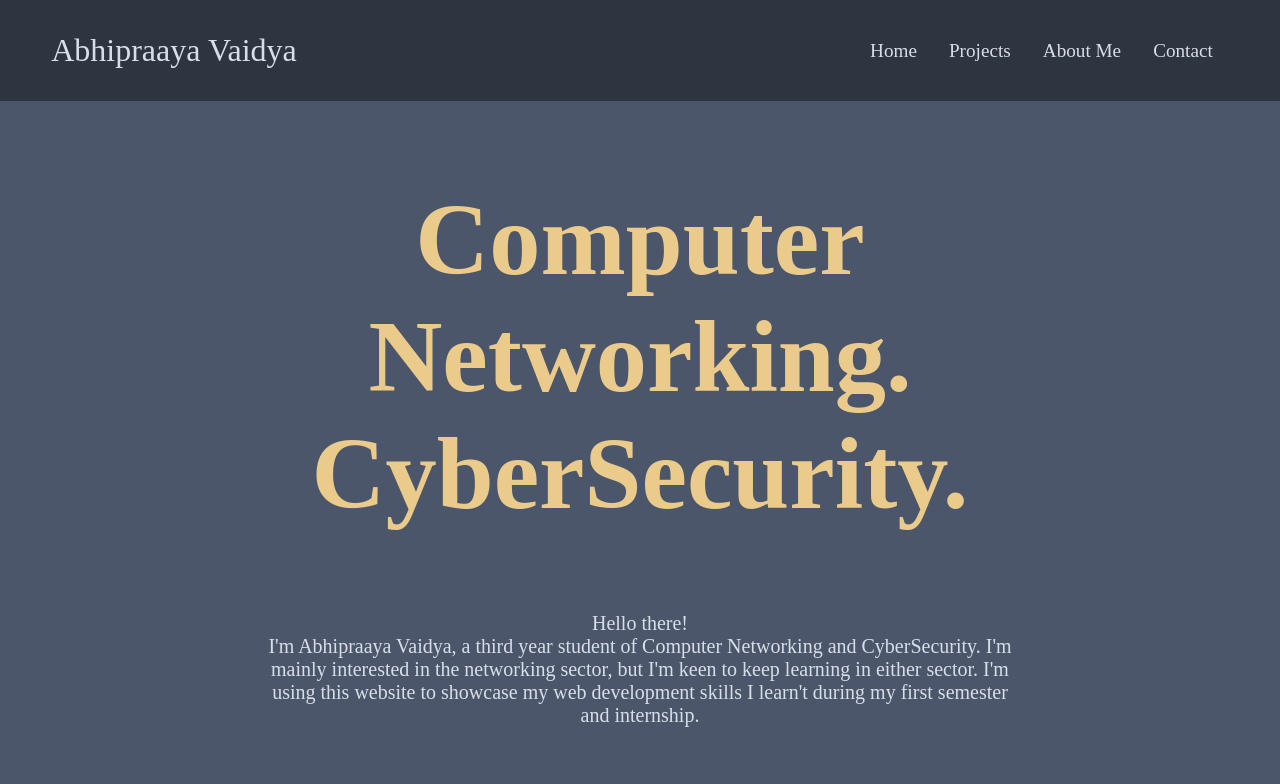
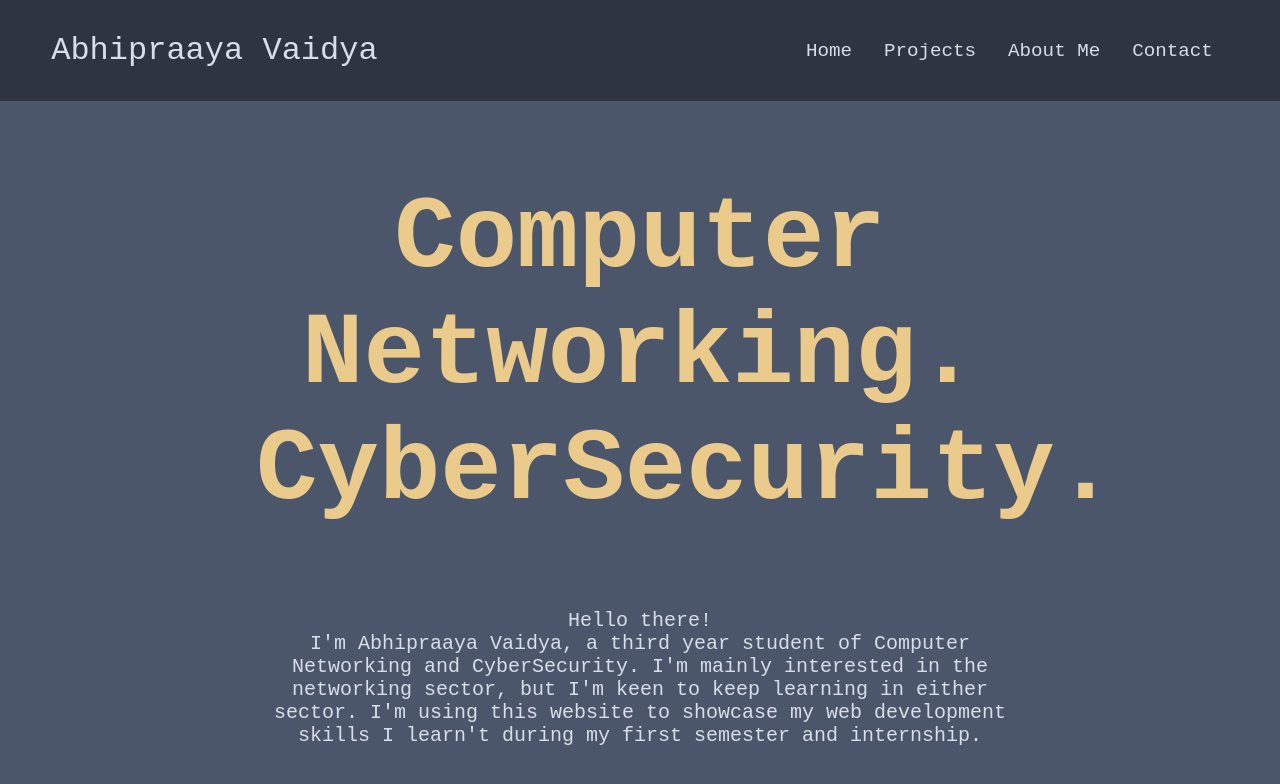
Before and after one commit to Abhipraaya/abhipraaya.github.io, a plain HTML site: page index.html in a window 1280 px wide. Drawn offline with Linux system fonts and the light colour scheme.

Commit message:
Font Trial

```diff
--- a/index.html
+++ b/index.html
@@ -8,6 +8,7 @@
     <script src="script.js" defer></script>
 
     <style>
+        @import url('https://fonts.googleapis.com/css2?family=VT323&display=swap');
         main{
             text-align: center;
         }
--- a/style.css
+++ b/style.css
@@ -1,5 +1,3 @@
-@import url('https://fonts.googleapis.com/css2?family=VT323&display=swap');
-
 .vt323-regular {
   font-family: "VT323", monospace;
   font-weight: 400;
@@ -14,7 +12,7 @@
     box-sizing: border-box;
     margin: 0;
     padding: 0;
-    font-family: vt323-regular;
+    font-family: vt323-regular, monospace;
 }
 
 body{
```
